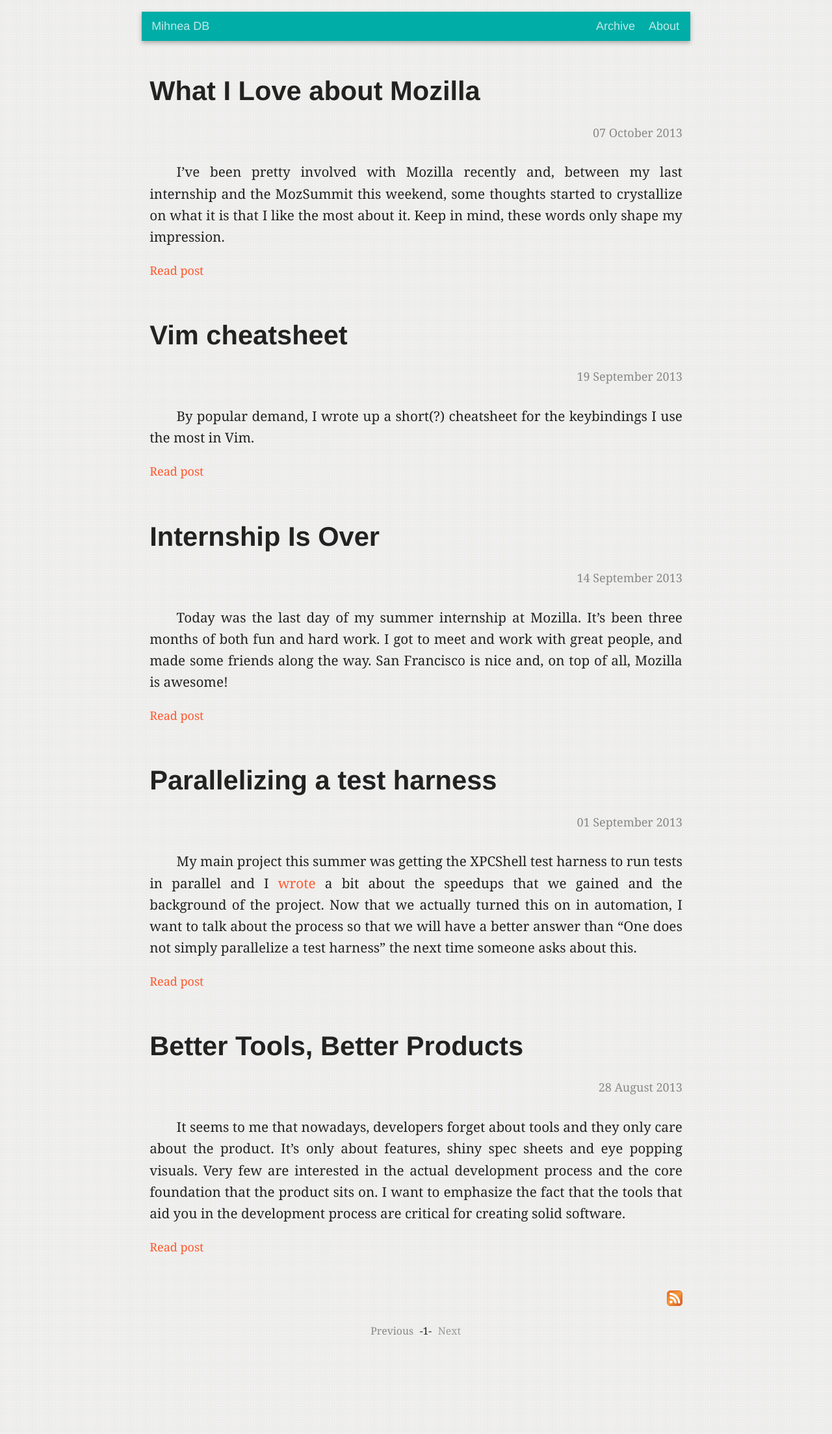
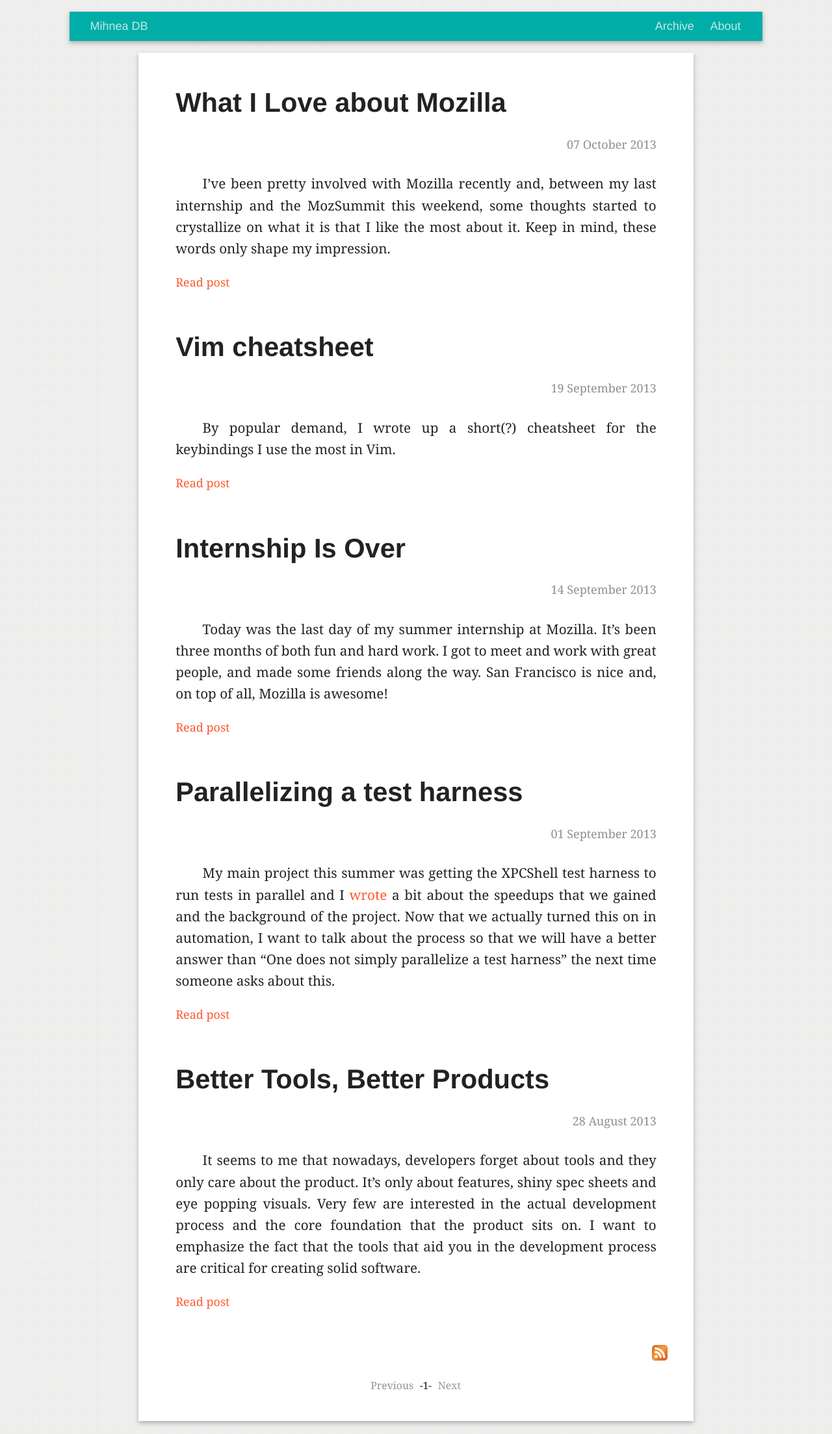
Before and after one commit to mihneadb/mihneadb.github.io, a Jekyll site: the page built from index.html, in a window 1280 px wide. Shown: the whole page at 65% size. Built offline with Jekyll 4.4.1, drawn with Linux system fonts in a browser that asks for light colours; Markdown is read by kramdown in place of the engine named in the settings; the list of posts is cut into pages by our own code; before the commit the page ends 2083 px from its top, so only the background shows below that.

Commit message:
redo some layout

```diff
--- a/_includes/header.html
+++ b/_includes/header.html
@@ -39,10 +39,9 @@
     <body>
 
     <div class="header">
+        <div class="header-contents large-centered large-10 small-12 columns">
             <div class="row">
-            <div class="header-contents large-centered large-9 small-12 columns">
-                <div class="row">
-                    <div id="logo" class="small-4 columns"><a class="header-elem" href="/">Mihnea DB</a></div>
+                <div id="logo" class="small-4 columns large-4 columns"><a class="header-elem" href="/">Mihnea DB</a></div>
                 <div class="small-8 large-offset-3 large-5 columns">
                     <ul class="header-links">
                         <li><a class="header-elem" href="/archive/">Archive</a></li>
@@ -52,4 +51,3 @@
             </div>
         </div>
     </div>
-    </div>
--- a/_layouts/default.html
+++ b/_layouts/default.html
@@ -1,11 +1,7 @@
 {% include header.html %}
-<div class="container large-centered large-8 small-12 columns">
-    <div class="row">
-        <div class="content">
-            {{ content }}
-        </div>
-    </div>
+
+<div class="content large-centered large-8 small-12 columns">
+    {{ content }}
 </div>
 
-
 {% include footer.html %}
--- a/css/default.css
+++ b/css/default.css
@@ -17,6 +17,13 @@ body {
 
 .content {
     padding-top: 40px;
+    padding-bottom: 20px;
+    padding-left: 40px;
+    padding-right: 40px;
+    background-color: white;
+    margin-bottom: 20px;
+    margin-top: 18px;
+    box-shadow: 0px 3px 7px #aaa;
 }
 
 pre {
@@ -169,6 +176,7 @@ a {
 .about-logos {
     text-align: right;
 }
+
 .about-logos img {
     width: 50px;
     height: 50px;
```
Lines whose indentation alone changed are shown as unchanged.
